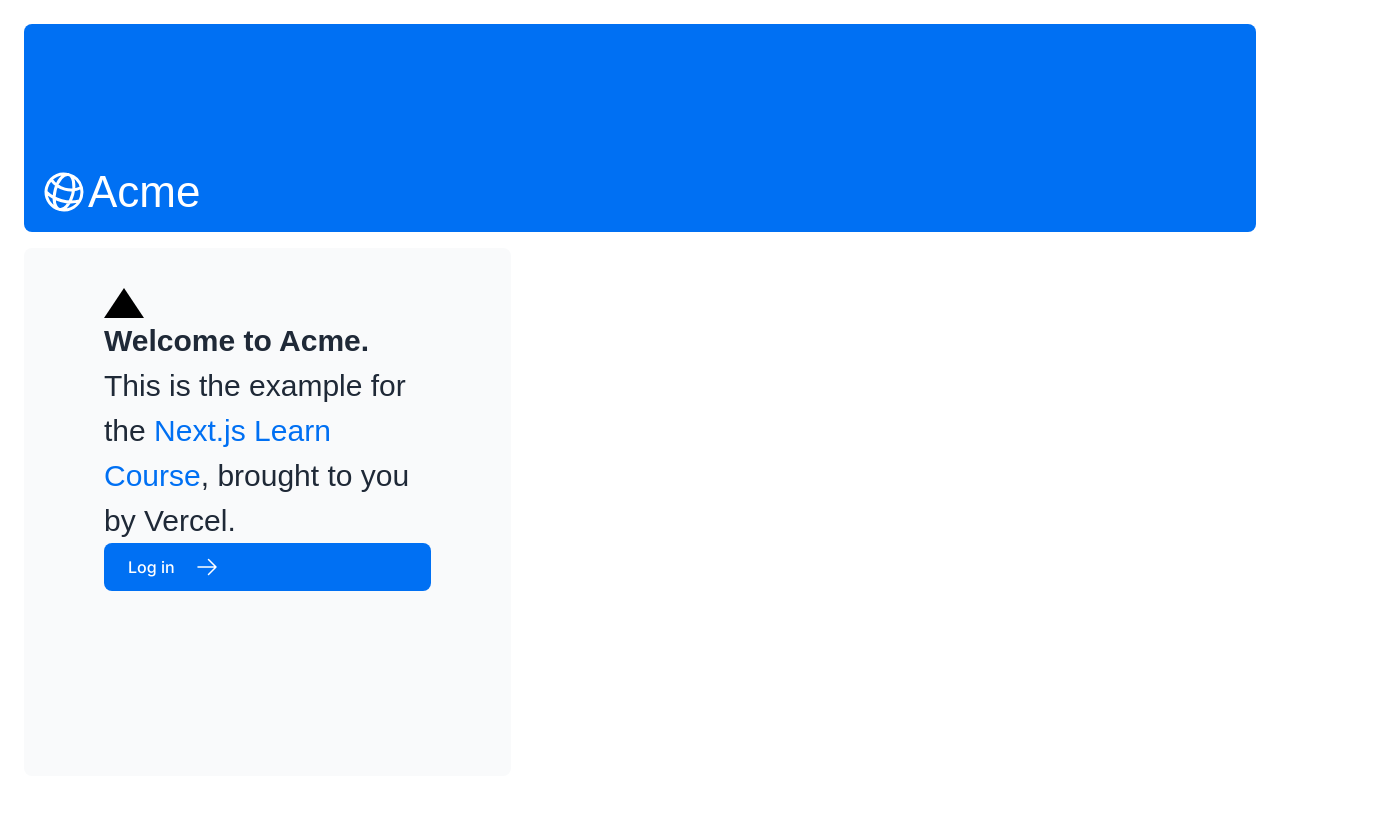
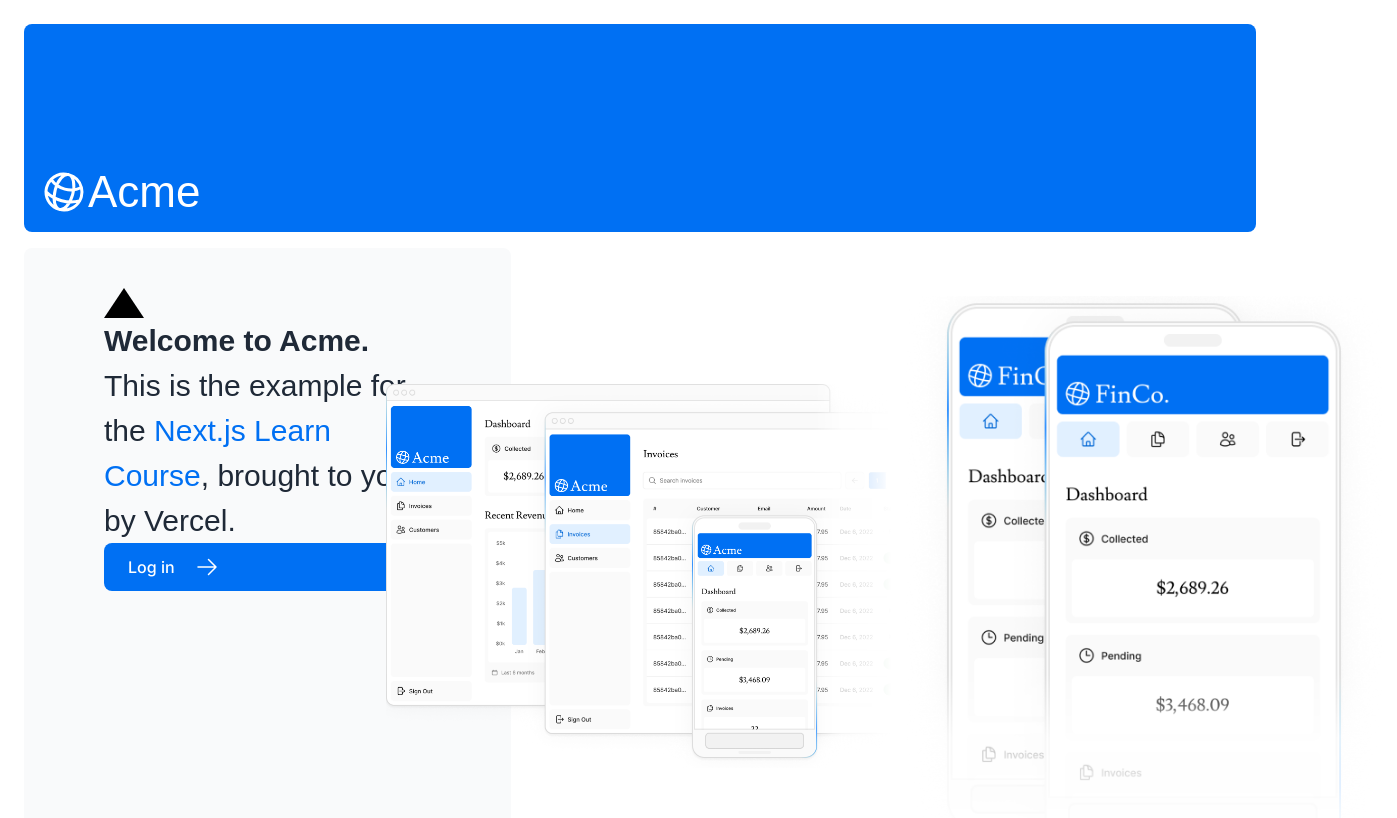
Before and after one commit to itsuki-jp/nextjs-dashboard, a Next.js app: page / in a window 1280 px wide. Shown: the top 818 px of the page, 1397 px wide, since content can reach past the window. Built offline with nearby package versions, Linux system fonts and the light colour scheme; a web font is replaced by a local one.

Commit message:
add: image

```diff
--- a/app/page.tsx
+++ b/app/page.tsx
@@ -3,6 +3,7 @@ import { ArrowRightIcon } from '@heroicons/react/24/outline';
 import Link from 'next/link';
 import styles from '@/app/ui/home.module.css';
 import { lusitana } from './ui/fonts';
+import Image from "next/image";
 
 export default function Page() {
   return (
@@ -29,6 +30,18 @@ export default function Page() {
         </div>
         <div className="flex items-center justify-center p-6 md:w-3/5 md:px-28 md:py-12">
           {/* Add Hero Images Here */}
+          <Image src="/hero-desktop.png"
+            width={1000}
+            height={760}
+            className='hidden md:block'
+            alt="Screenshots of the dashboard project showing desktop version"
+          />
+          <Image src="/hero-mobile.png"
+            width={560}
+            height={620}
+            className='hidden md:block'
+            alt="Screenshots of the dashboard project showing mobile version"
+          />
         </div>
       </div>
     </main>
```
Also changed, not shown: 1 other file (tests, documents, lock files or other folders).
